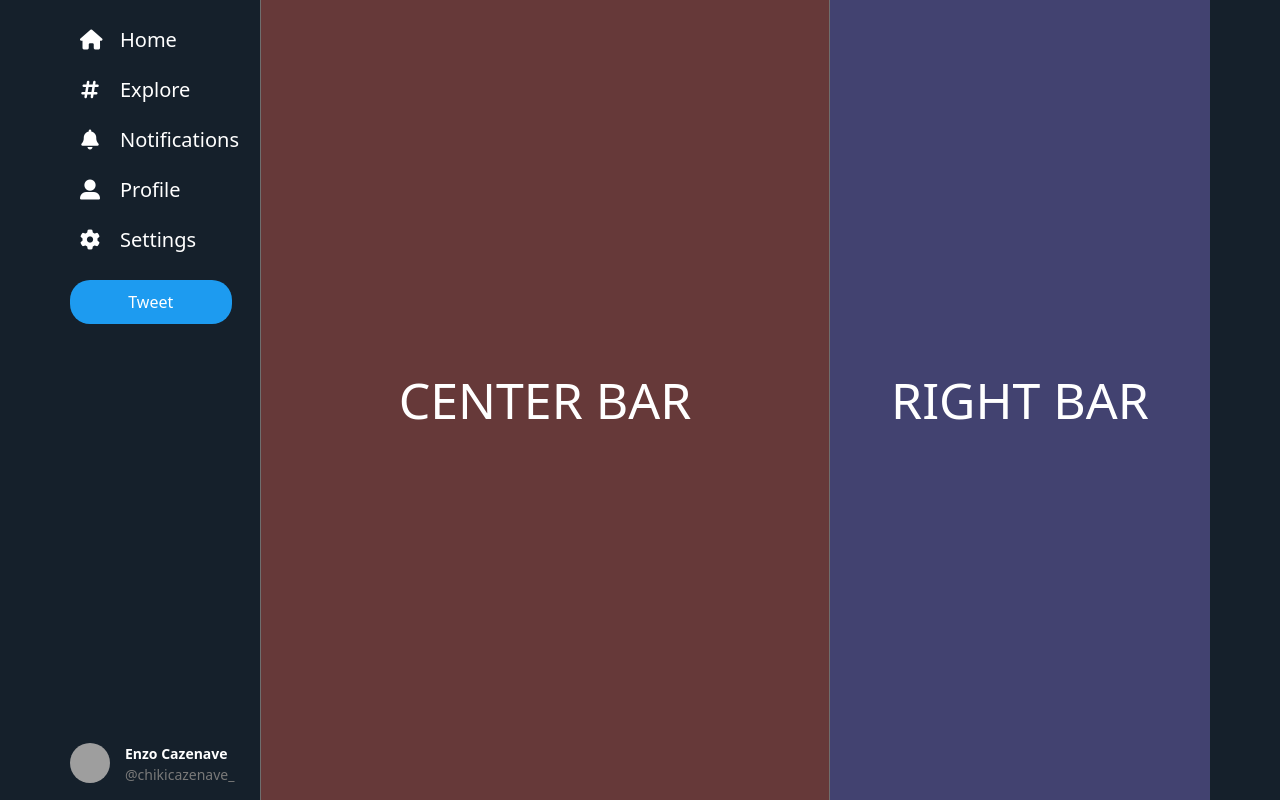
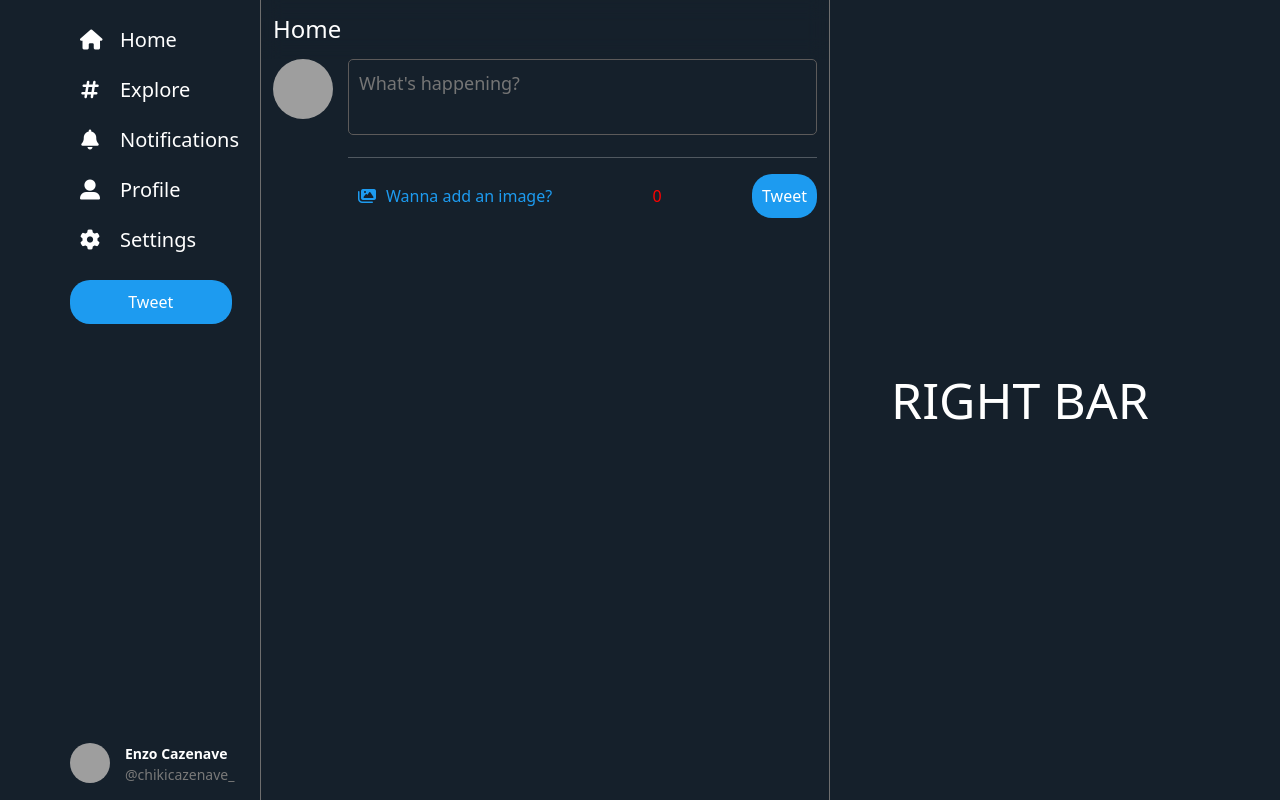
Before and after one commit to enzocazenave/twitter, a React (Vite) app: page / in a window 1280 px wide. Built offline with nearby package versions, Linux system fonts and the light colour scheme; grey boxes are pictures that could not be loaded.

Commit message:
Add createtweet component

```diff
--- a/src/components/CenterBar.jsx
+++ b/src/components/CenterBar.jsx
@@ -1,9 +1,11 @@
-import '../styles/components/CenterBar.css'
+import '../styles/components/CenterBar.css';
+import { Nav, CreateTweet } from './CenterComponents/';
 
 export const CenterBar = () => {
     return (
-        <div>
-            CENTER BAR
-        </div>
+        <>
+            <Nav />
+            <CreateTweet />
+        </>
     )
 }
--- /dev/null
+++ b/src/components/CenterComponents/CreateTweet.jsx
@@ -0,0 +1,37 @@
+import { useState } from "react"
+
+export const CreateTweet = () => {
+
+    const [tweet, setTweet] = useState("");
+    const [tweetLength, setTweetLength] = useState(0);
+
+
+
+    return (
+        <div className="centerbar-container_createtweet">
+            <img className="centerbar-container_createtweet--img" src={ "https://avatars.githubusercontent.com/u/102680110?v=4" } />
+            <form className="centerbar-container_createtweet--form">
+                <textarea
+                    placeholder="What's happening?"
+                    className="centerbar-container_createtweet--form__input"
+                    type="text"
+                    name="tweet"
+                    value={ tweet }
+                    onChange={ (e) => {
+                        setTweet(e.target.value);
+                        setTweetLength(tweetLength + 1)
+                    } }
+                    maxLength={ 280 }
+                ></textarea>
+                <hr className="centerbar-container_createtweet--form__separation"/>
+                <div className="centerbar-container_createtweet--form__buttons">
+                    <button className="centerbar-container_createtweet--form__buttons---file"><i className="fas fa-images"></i>Wanna add an image?</button>
+                    <div style={{ color: "red" }}>
+                        { tweetLength }
+                    </div>
+                    <button className="centerbar-container_createtweet--form__buttons---submit" type="submit">Tweet</button>
+                </div>
+            </form>
+        </div>
+    )
+}
--- /dev/null
+++ b/src/components/CenterComponents/Nav.jsx
@@ -0,0 +1,7 @@
+export const Nav = () => {
+    return (
+        <nav className="centerbar-container_nav">
+            <h4 className="centerbar-container_nav--title">Home</h4>
+        </nav>
+    )
+}
--- /dev/null
+++ b/src/components/CenterComponents/index.js
@@ -0,0 +1,2 @@
+export * from './Nav';
+export * from './CreateTweet';
--- a/src/styles/components/CenterBar.css
+++ b/src/styles/components/CenterBar.css
@@ -1,12 +1,85 @@
 .centerbar-container {
-    height: 100vh;
     border-left: 1px solid rgb(110, 110, 110);
     border-right: 1px solid rgb(110, 110, 110);
-    background-color: rgb(102, 57, 57);
+    height: 100vh;
+}
+
+.centerbar-container_nav {
+    backdrop-filter: blur(10px);
+    padding: 15px 0 15px 12px;
+    margin-left: -12px;
+    margin-right: -12px;
     display: flex;
-    justify-content: center;
+    color: #fff;
+}
+
+.centerbar-container_nav--title {
+    padding: 0;
+    margin: 0;
+}
+
+.centerbar-container_createtweet {
+    display: flex;
+    column-gap: 15px;
+}
+
+.centerbar-container_createtweet--img {
+    width: 60px;
+    height: 60px;
+    object-fit: cover;
+    border-radius: 50%;
+}
+
+.centerbar-container_createtweet--form {
+    flex-grow: 1;
+}
+
+.centerbar-container_createtweet--form__input {
+    background-color: transparent;
+    border: 1px solid rgb(92, 90, 90);
+    border-radius: 5px;
+    color: #fff;
+    font-size: 18px;
+    outline: none;
+    resize: none;
+    width: 100%;
+    padding: 10px;
+}
+
+.centerbar-container_createtweet--form__separation {
+    color: #fff;
+}
+
+.centerbar-container_createtweet--form__buttons {
+    display: flex;
+    justify-content: space-between;
     align-items: center;
+}
+
+.centerbar-container_createtweet--form__buttons---file {
+    border-radius: 10px;
+    border: none;
+    outline: none;
+    background-color: transparent;
+    color: rgb(29, 155, 240);
+    padding: 10px;
+}
+
+.centerbar-container_createtweet--form__buttons---file i {
+    margin-right: 10px;
+}
+
+.centerbar-container_createtweet--form__buttons---file:hover {
     color: #fff;
-    font-weight: 500;
-    font-size: 50px;
+    background-color: rgb(29, 155, 240);
+    transition: all .5s;
 }
+
+.centerbar-container_createtweet--form__buttons---submit {
+    padding: 10px;
+    border-radius: 20px;
+    border: none;
+    outline: none;
+    background-color: rgb(29, 155, 240);
+    color: #fff
+}
--- a/src/styles/components/RightBar.css
+++ b/src/styles/components/RightBar.css
@@ -1,5 +1,4 @@
 .rightbar-container {
-    background-color: rgb(66, 66, 112);
     display: flex;
     justify-content: center;
     align-items: center;
```
